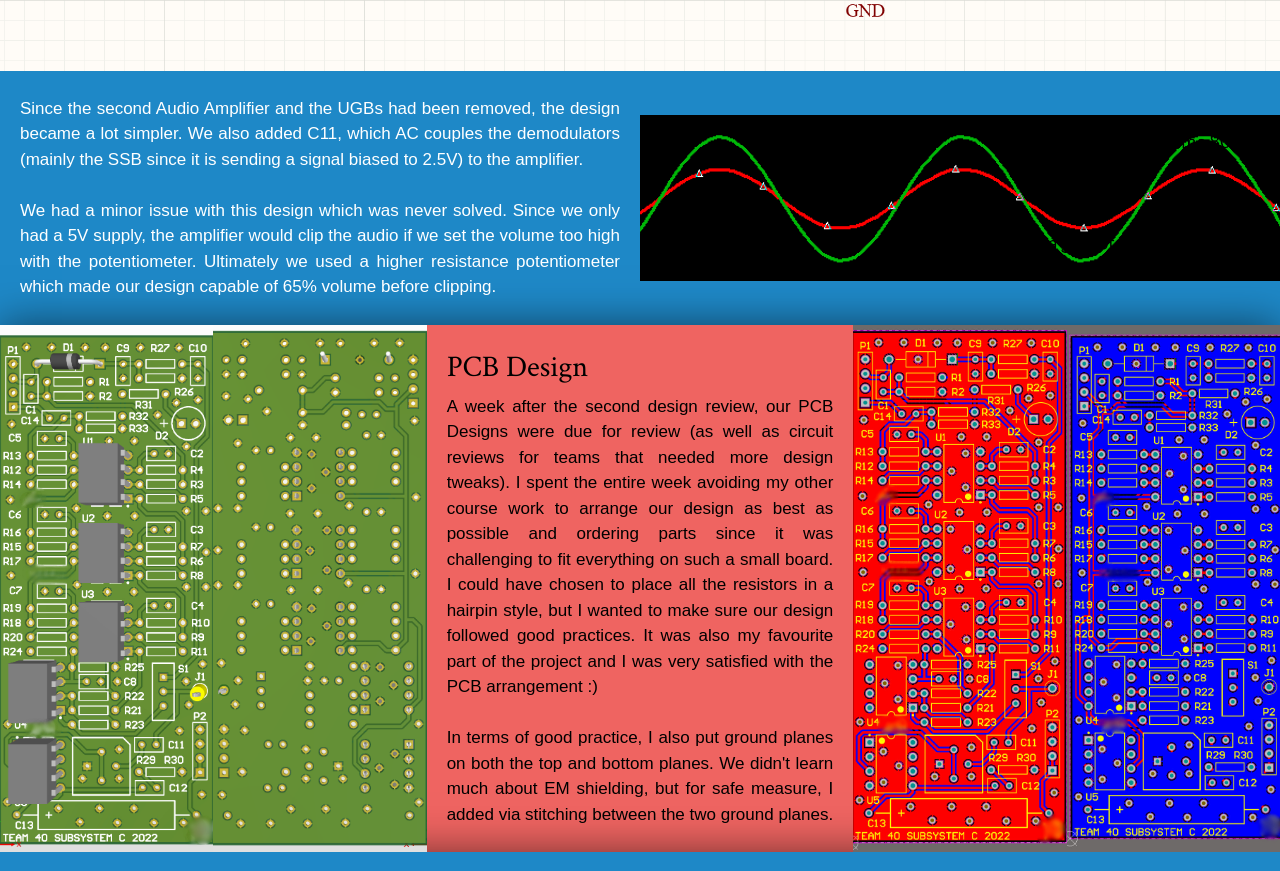
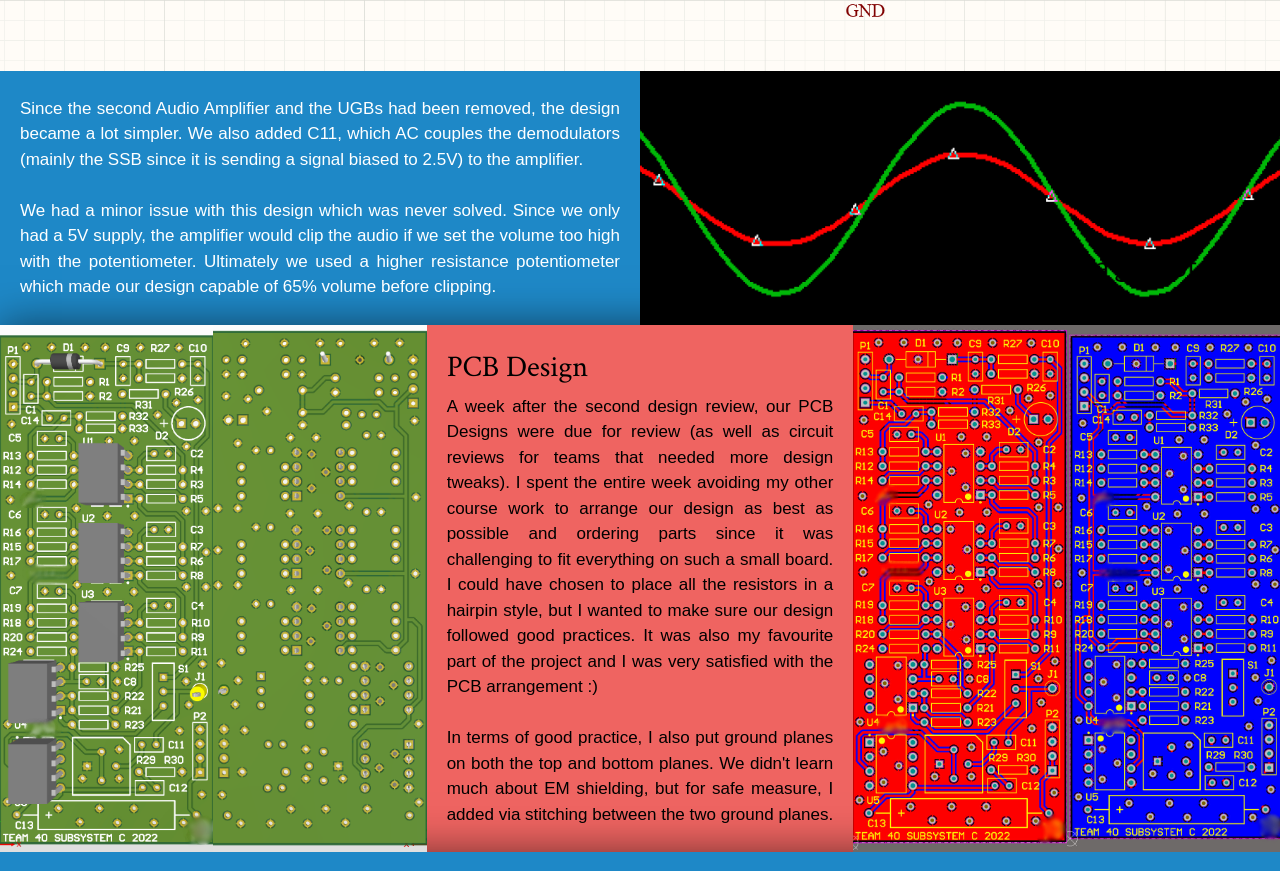
Before and after one commit to samn-c/demodulator, a plain HTML site: page html/design.html in a window 1280 px wide. Shown: the part 8928-9799 px from the top of the page. Drawn offline with nearby package versions, Linux system fonts and the light colour scheme; a web font is replaced by a local one.

Commit message:
audio amp out image update

```diff
--- a/html/design.html
+++ b/html/design.html
@@ -460,7 +460,7 @@
                             </p>
                         </div>
 
-                        <div class="col-sm-6 nopad textdivmargin">
+                        <div class="col-sm-6 nopad fill">
                             <img class="imgfull" src="media/design/audioAmpOut.png">
                         </div>
                     </div>
```
